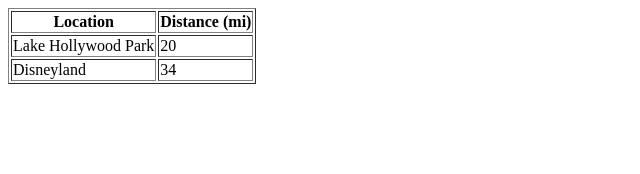
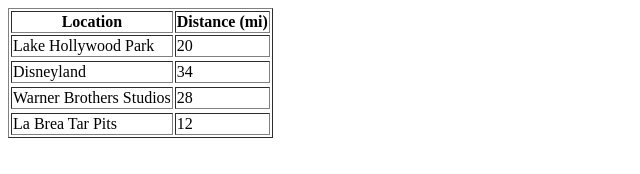
Before and after one commit to kanakaaron-cloud/BeachCoders, a plain HTML site: page Session 1 /stats.html in a window 1280 px wide. Shown: the whole page, without its empty margins (0-640 px from the left). Drawn offline with Linux system fonts and the light colour scheme.

Commit message:
styled index html

```diff
--- a/Session 1 /stats.html
+++ b/Session 1 /stats.html
@@ -13,7 +13,7 @@
                 <th> Distance (mi) </th>
                 <!-- <th>example </th> -->
             </tr>
-            <tr>
+            <tr class="row1">
                 <td>
                     Lake Hollywood Park
                 </td>
@@ -21,13 +21,30 @@
                     20
                 </td>
             </tr>
-            <tr>
+            <tr class="row2"></tr>
                 <td>
                     Disneyland
                 </td>
 
                 <td>34</td>
             </tr>
+             <tr class="row3"></tr>
+                <td>
+                    Warner Brothers Studios
+                </td>
+
+                <td>28</td>
+            </tr>
+             <tr class="row4"></tr>
+                <td>
+                     La Brea Tar Pits
+                </td>
+
+                <td>12</td>
+            </tr>
+
+
+
         </table>
     </body>
 </html>
--- /dev/null
+++ b/Session 1 /style.css
@@ -0,0 +1,13 @@
+*{
+    font-family: Arial, Helvetica, sans-serif;
+}
+
+h2{
+   font-size: medium;
+    font-family: Arial, Helvetica, sans-serif;
+    color: rgb(0, 94, 255);
+}
+
+ol{
+    color: rgb(0, 94, 255);
+}
--- /dev/null
+++ b/stats.css
@@ -0,0 +1,3 @@
+.row1{
+    color: rgb(0, 94, 255);
+}
```
Also changed, not shown: Session 1 /index.html (+15 -0 lines).
